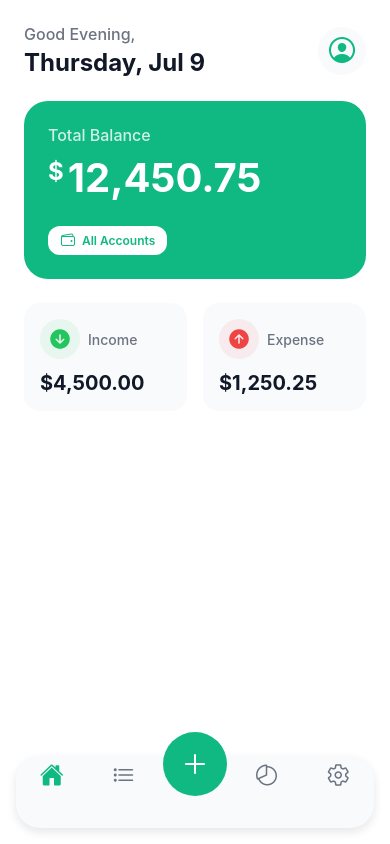
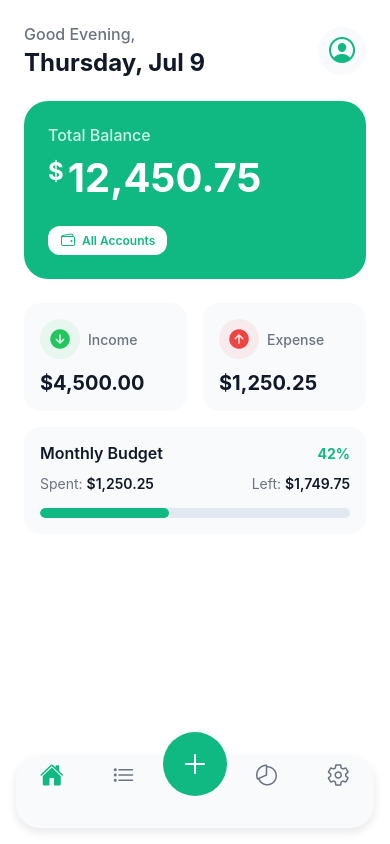
Before and after one commit to vanshikazawar27/WalletFlow, a React Native app: screen /HomeTab in a window 390 px wide. Built offline with nearby package versions, Linux system fonts and the light colour scheme.

Commit message:
add smart budget progress tracker to dashboard

```diff
--- /dev/null
+++ b/src/components/dashboard/BudgetProgress.tsx
@@ -0,0 +1,96 @@
+import React from 'react';
+import { View, Text, StyleSheet } from 'react-native';
+import { useTheme } from '../../theme/ThemeProvider';
+import { Card } from '../common/Card';
+
+interface BudgetProgressProps {
+  totalBudget: number;
+  spentAmount: number;
+}
+
+export const BudgetProgress: React.FC<BudgetProgressProps> = ({ totalBudget, spentAmount }) => {
+  const { colors } = useTheme();
+
+  const percentage = Math.min((spentAmount / totalBudget) * 100, 100);
+  const remaining = Math.max(totalBudget - spentAmount, 0);
+
+  // Determine color based on how much is spent
+  let progressColor = colors.primary;
+  if (percentage > 90) progressColor = colors.expense;
+  else if (percentage > 75) progressColor = colors.warning;
+
+  return (
+    <Card style={styles.card}>
+      <View style={styles.header}>
+        <Text style={[styles.title, { color: colors.textPrimary }]}>Monthly Budget</Text>
+        <Text style={[styles.percentage, { color: progressColor }]}>{percentage.toFixed(0)}%</Text>
+      </View>
+
+      <View style={styles.amountsRow}>
+        <Text style={[styles.spentText, { color: colors.textSecondary }]}>
+          Spent: <Text style={[styles.amountValue, { color: colors.textPrimary }]}>${spentAmount.toLocaleString()}</Text>
+        </Text>
+        <Text style={[styles.remainingText, { color: colors.textSecondary }]}>
+          Left: <Text style={[styles.amountValue, { color: colors.textPrimary }]}>${remaining.toLocaleString()}</Text>
+        </Text>
+      </View>
+
+      <View style={[styles.progressBarContainer, { backgroundColor: colors.border }]}>
+        <View
+          style={[
+            styles.progressBarFill,
+            {
+              width: `${percentage}%`,
+              backgroundColor: progressColor
+            }
+          ]}
+        />
+      </View>
+    </Card>
+  );
+};
+
+const styles = StyleSheet.create({
+  card: {
+    marginTop: 16,
+    marginBottom: 8,
+  },
+  header: {
+    flexDirection: 'row',
+    justifyContent: 'space-between',
+    alignItems: 'center',
+    marginBottom: 12,
+  },
+  title: {
+    fontSize: 16,
+    fontWeight: '600',
+  },
+  percentage: {
+    fontSize: 14,
+    fontWeight: 'bold',
+  },
+  amountsRow: {
+    flexDirection: 'row',
+    justifyContent: 'space-between',
+    marginBottom: 16,
+  },
+  spentText: {
+    fontSize: 14,
+  },
+  remainingText: {
+    fontSize: 14,
+  },
+  amountValue: {
+    fontWeight: '600',
+  },
+  progressBarContainer: {
+    height: 10,
+    borderRadius: 5,
+    overflow: 'hidden',
+    width: '100%',
+  },
+  progressBarFill: {
+    height: '100%',
+    borderRadius: 5,
+  },
+});
--- a/src/screens/Home/HomeScreen.tsx
+++ b/src/screens/Home/HomeScreen.tsx
@@ -4,6 +4,7 @@ import { ScreenWrapper } from '../../components/common/ScreenWrapper';
 import { useTheme } from '../../theme/ThemeProvider';
 import { BalanceCard } from '../../components/dashboard/BalanceCard';
 import { SummaryCard } from '../../components/dashboard/SummaryCard';
+import { BudgetProgress } from '../../components/dashboard/BudgetProgress';
 import { Ionicons } from '@expo/vector-icons';
 
 export const HomeScreen = () => {
@@ -53,6 +54,9 @@ export const HomeScreen = () => {
           <SummaryCard type="expense" amount={1250.25} />
         </View>
 
+        {/* Budget Section */}
+        <BudgetProgress totalBudget={3000} spentAmount={1250.25} />
+
         {/* Temporary Spacer for Bottom Nav */}
         <View style={{ height: 100 }} />
       </ScrollView>
```
